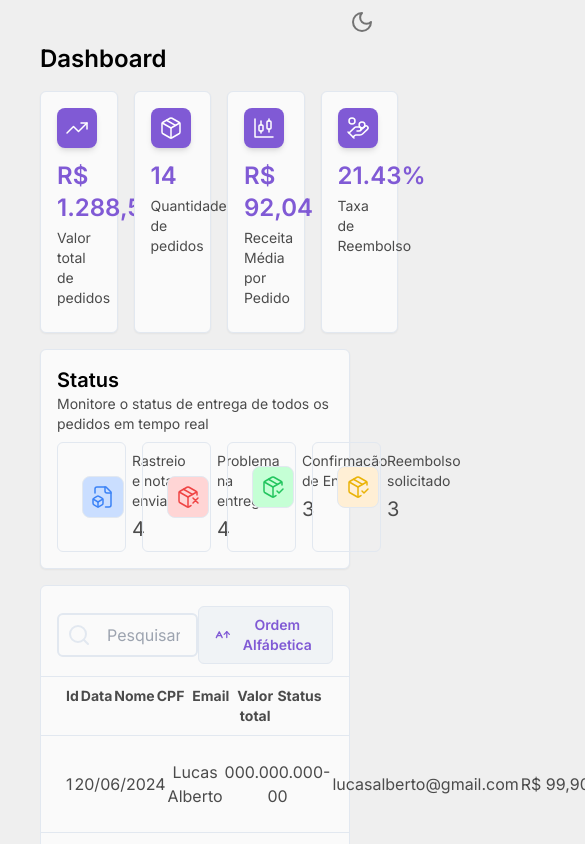
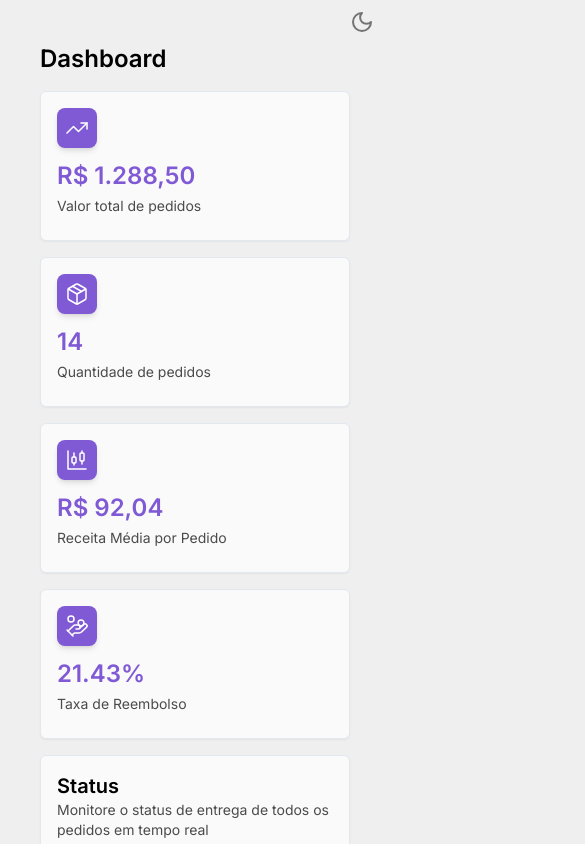
Before and after one commit to thaispng/dashboard-requests, a Next.js app: page / in a window 390 px wide. Shown: the top 844 px of the page, 585 px wide, since content can reach past the window. Built offline with nearby package versions, Linux system fonts and the light colour scheme.

Commit message:
:iphone:feat: responsividade

```diff
--- a/src/components/_ui/button/button.tsx
+++ b/src/components/_ui/button/button.tsx
@@ -8,7 +8,7 @@ interface ButtonProps {
 
 export default function Button({ text, onClick, Icon }: ButtonProps) {
   return (
-    <button onClick={onClick} className=" flex items-center button-primary px-4 py-2 rounded-md border-color border-[1px] text-[#805ad5] text-sm font-semibold  transition duration-300 ease-in-out">
+    <button onClick={onClick} className="flex items-center button-primary px-4 py-2 rounded-md border-color border-[1px] text-[#805ad5] text-sm font-semibold transition duration-300 ease-in-out mb-4 md:mb-0 md:ml-4 hidden sm:flex">
       {Icon && <Icon className="mr-2" />}
       {text}
     </button>
--- a/src/components/_ui/dash/dash.tsx
+++ b/src/components/_ui/dash/dash.tsx
@@ -64,7 +64,7 @@ export default function Dash() {
       <div className="w-full max-w-10xl">
         <h1 className="text-2xl font-semibold text-primary">Dashboard</h1>
       </div>
-      <div className="flex flex-row w-full justify-between gap-4">
+      <div className="flex flex-col md:flex-row w-full justify-between gap-4">
         <MetricCard
           icon={<TrendingUp size={24} color="#fff" strokeWidth={1.5} />}
           value={`R$ ${totalValue.toLocaleString('pt-BR', { minimumFractionDigits: 2, maximumFractionDigits: 2 })}`}
@@ -91,7 +91,7 @@ export default function Dash() {
           <h1 className="flex justify-start w-full font-semibold text-xl text-primary">Status</h1>
           <h1 className="flex justify-start w-full font-base text-sm text-tertiary">Monitore o status de entrega de todos os pedidos em tempo real</h1>
         </div>
-        <div className="flex flex-row w-full justify-between gap-4">
+        <div className="flex flex-col md:flex-row w-full justify-between gap-4">
           <StatusCard
             icon={<FileBox size={24} color="#3b82f6" strokeWidth={1.5} />}
             label="Rastreio e nota enviados"
@@ -123,7 +123,7 @@ export default function Dash() {
 }
 
 const MetricCard = ({ icon, value, label }: { icon: React.ReactNode, value: string | number, label: string }) => (
-  <div className="flex flex-col w-[25%] h-[auto] container-bg justify-start p-4 items-center shadow-sm gap-2 rounded-md border-[1px] border-color">
+  <div className="flex flex-col w-full md:w-[23%] h-[auto] container-bg justify-start p-4 items-center shadow-sm gap-2 rounded-md border-[1px] border-color">
     <div className="flex flex-row w-full justify-start gap-2 items-center">
       <div className="w-[auto] bg-[#805ad5] p-2 rounded-lg shadow-md items-center">
         {icon}
@@ -139,7 +139,7 @@ const MetricCard = ({ icon, value, label }: { icon: React.ReactNode, value: stri
 );
 
 const StatusCard = ({ icon, label, value, color }: { icon: React.ReactNode, label: string, value: string | number, color: string }) => (
-  <div className="flex flex-col w-[25%] h-[auto] justify-start items-start container-secondary rounded-md px-2 py-1 border-[1px] border-color">
+  <div className="flex flex-col w-full md:w-[23%] h-[auto] justify-start items-start container-secondary rounded-md px-2 py-1 border-[1px] border-color">
     <div className="flex flex-row w-[auto] px-4 rounded-md justify-start gap-2 items-center">
       <div className="w-[auto] p-2 rounded-lg border-[1px] border-color items-center" style={{ backgroundColor: color }}>
         {icon}
--- a/src/components/_ui/input/input.tsx
+++ b/src/components/_ui/input/input.tsx
@@ -9,7 +9,7 @@ interface InputProps {
 
 export default function Input({ placeholder, type, onChange, Icon }: InputProps) {
   return (
-    <div className='flex flex-row container-secondary items-center text-tertiary w-[300px] h-[auto] rounded-md p-2 border-color border-2 focus-within:border-[#805ad5]'>
+    <div className='flex flex-row container-secondary items-center text-tertiary w-[300px] h-[auto] rounded-md p-2 border-color border-2 focus-within:border-[#805ad5] mb-4 md:mb-0'>
       <div className='flex justify-center items-center'>
         {Icon && <Icon className="icon-color mr-2 items-center" />}
       </div>
--- a/src/components/_ui/status/status.tsx
+++ b/src/components/_ui/status/status.tsx
@@ -12,7 +12,7 @@ const StatusCard = ({ status }: { status: string }) => {
 
   return (
     <div className={`p-2 rounded-lg ${bg} my-1 border-[1px] border-color`}>
-      <p className={`font-base text-sm ${text} ${fontWeight}`}>{status}</p>
+      <p className={`font-base text-sm md:text-base ${text} ${fontWeight}`}>{status}</p>
     </div>
   );
 };
--- a/src/components/_ui/table/table.tsx
+++ b/src/components/_ui/table/table.tsx
@@ -47,7 +47,7 @@ export default function Table() {
   return (
     <>
    <div className="flex flex-col w-full h-full container-bg rounded-md px-0 py-5 gap-3 border-[1px] border-color">
-        <div className='flex flex-row justify-between items-center px-4 w-full'>
+  <div className='flex flex-row justify-between items-center px-4 w-full '>
     <Input
       placeholder='Pesquisar'
       type='text'
@@ -63,11 +63,11 @@ export default function Table() {
   <table className="flex flex-col w-full h-full container-bg rounded-md px-0">
     <thead className='w-full container-secondary p-2 px-6 border-y-[1px] border-color'>
       <tr className="flex flex-row w-full justify-between text-tertiary ">
-              <th className="w-[20px] items-center text-center text-sm">Id</th>
-              <th className="w-[100px] items-center text-center text-sm">Data</th>
+        <th className="w-[20px] items-center text-center text-sm hidden md:block">Id</th>
+        <th className="w-[100px] items-center text-center text-sm hidden md:block">Data</th>
         <th className="w-[150px] items-center text-center text-sm">Nome</th>
-              <th className="w-[100px] items-center text-center text-sm">CPF</th>
-              <th className="w-[200px] items-center text-center text-sm">Email</th>
+        <th className="w-[100px] items-center text-center text-sm hidden md:block">CPF</th>
+        <th className="w-[200px] items-center text-center text-sm hidden md:block">Email</th>
         <th className="w-[100px] items-center text-center text-sm">Valor total</th>
         <th className="w-[200px] items-center text-center text-sm">Status</th>
       </tr>
@@ -75,11 +75,11 @@ export default function Table() {
     <tbody>
       {sortedData.map((item) => (
         <tr key={item.id} className="flex flex-row w-full justify-between px-6 py-1 items-center border-b-[1px] border-color">
-                <td className="w-[20px] items-center text-center text-base text-tertiary">{item.id}</td>
-                <td className="w-[100px] items-center text-center text-base text-tertiary">{formatDate(item.data)}</td>
+          <td className="w-[20px] items-center text-center text-base text-tertiary hidden md:block">{item.id}</td>
+          <td className="w-[100px] items-center text-center text-base text-tertiary hidden md:block">{formatDate(item.data)}</td>
           <td className="w-[150px] items-center text-center text-base text-tertiary">{item.cliente.nome}</td>
-                <td className="w-[150px] items-center text-center text-base text-tertiary">{formatCPF(item.cliente.cpf)}</td>
-                <td className="w-[200px] items-center text-center text-base text-tertiary">{item.cliente.email}</td>
+          <td className="w-[150px] items-center text-center text-base text-tertiary hidden md:block">{formatCPF(item.cliente.cpf)}</td>
+          <td className="w-[200px] items-center text-center text-base text-tertiary hidden md:block">{item.cliente.email}</td>
           <td className="w-[100px] items-center text-center text-base text-tertiary">{formatCurrency(item.valorTotal.toString())}</td>
           <td className="w-[200px] items-center text-center text-base text-tertiary"><StatusCard status={item.status} /></td>
         </tr>
@@ -87,6 +87,7 @@ export default function Table() {
     </tbody>
   </table>
 </div>
+
     </>
   );
 }
```
Lines whose indentation alone changed are shown as unchanged.
